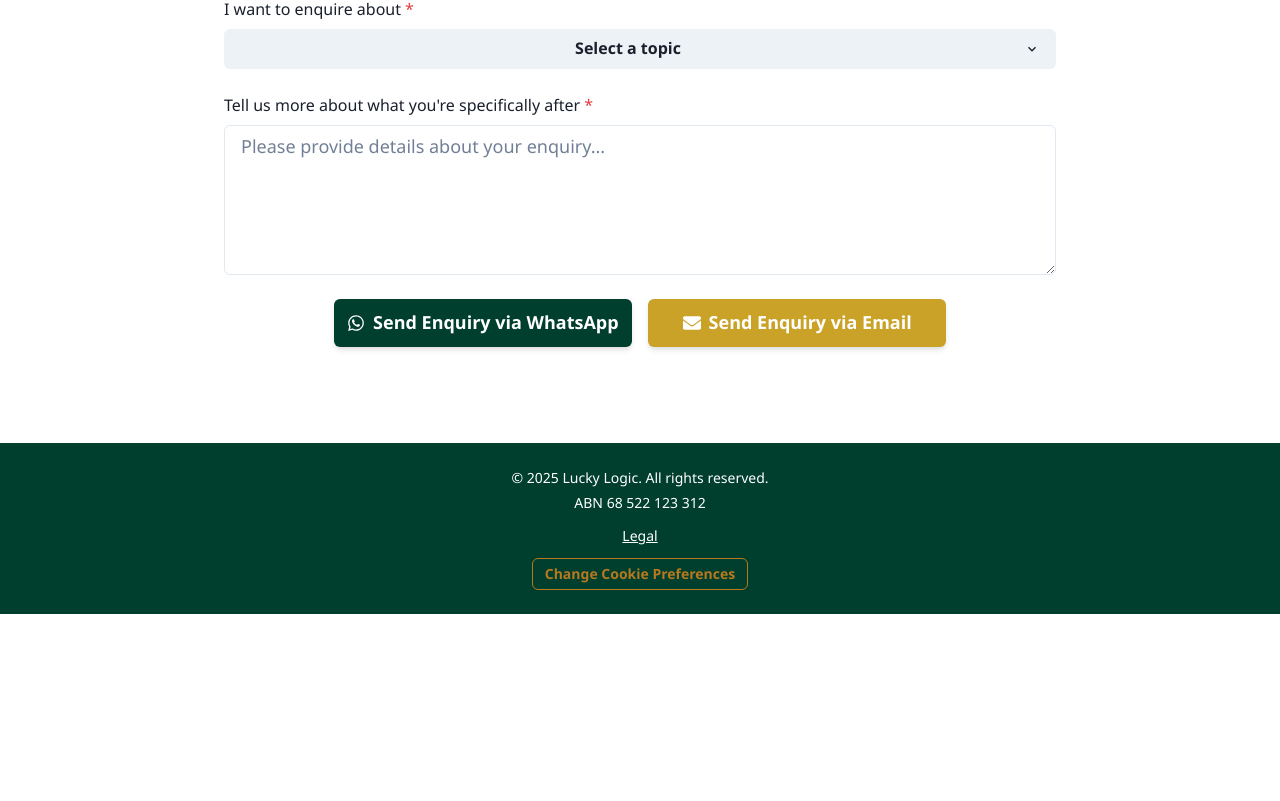
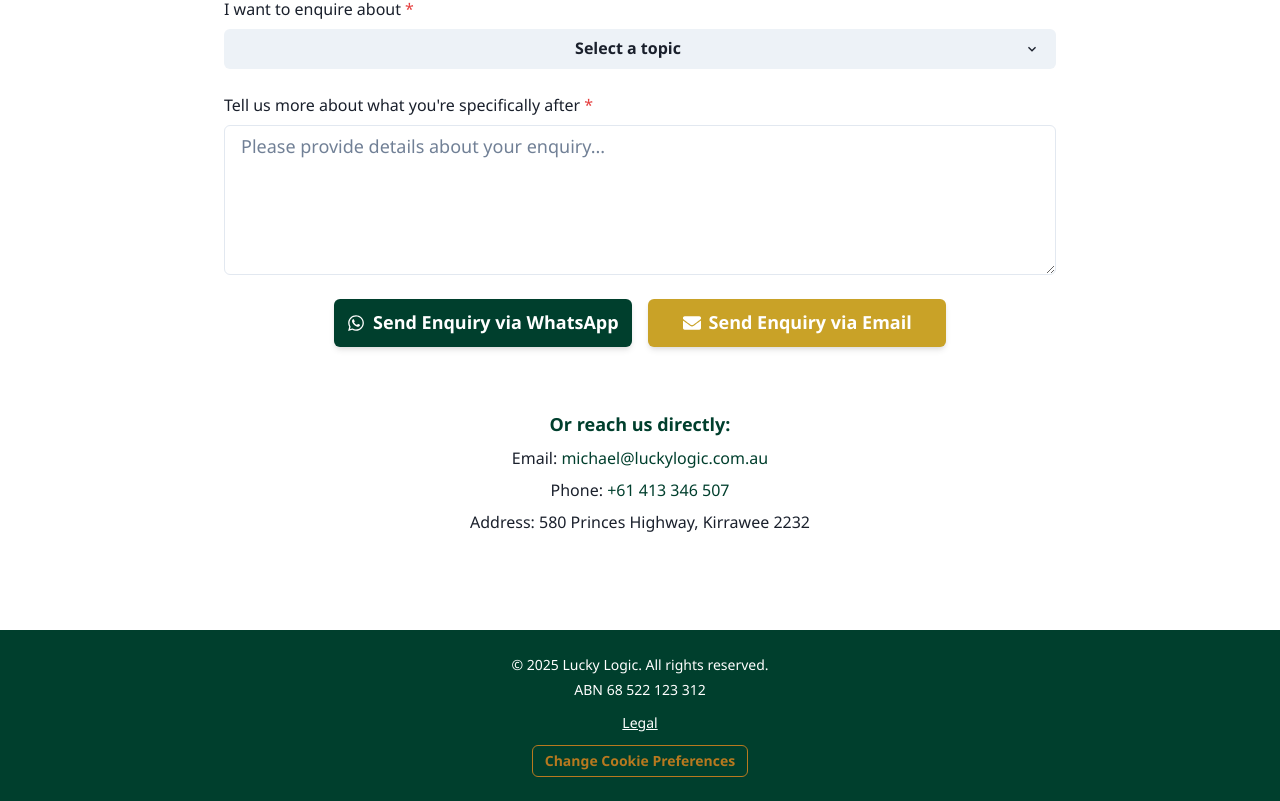
Before and after one commit to Neesonn/luckylogicit, a Next.js app: page /contact-us in a window 1280 px wide. Shown: the part 555-1356 px from the top of the page. Before the commit the page ends 1169 px from the top, so only its background shows below. Built offline with nearby package versions, Linux system fonts and the light colour scheme.

Commit message:
feat: Add direct contact details to Contact Us page

```diff
--- a/app/contact-us/page.tsx
+++ b/app/contact-us/page.tsx
@@ -18,6 +18,7 @@ import {
   Text,
   HStack,
   Flex,
+  Link,
 } from '@chakra-ui/react';
 import { ChevronDownIcon } from '@chakra-ui/icons';
 import {
@@ -254,6 +255,20 @@ ${messageText}
           Send Enquiry via Email
         </Button>
       </Flex>
+
+      <VStack spacing={2} align="center" mt={10} textAlign="center">
+        <Text fontSize="lg" fontWeight="semibold" color="brand.green">Or reach us directly:</Text>
+        <Text fontSize="md">
+          Email: <Link href="mailto:michael@luckylogic.com.au" color="brand.green">michael@luckylogic.com.au</Link>
+        </Text>
+        <Text fontSize="md">
+          Phone: <Link href="tel:+61413346507" color="brand.green">+61 413 346 507</Link>
+        </Text>
+        <Text fontSize="md">
+          Address: 580 Princes Highway, Kirrawee 2232
+        </Text>
+      </VStack>
+
     </VStack>
   );
 }
```
